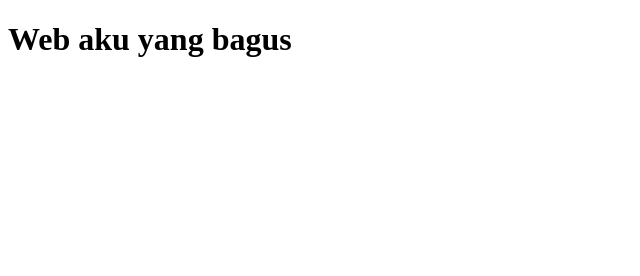
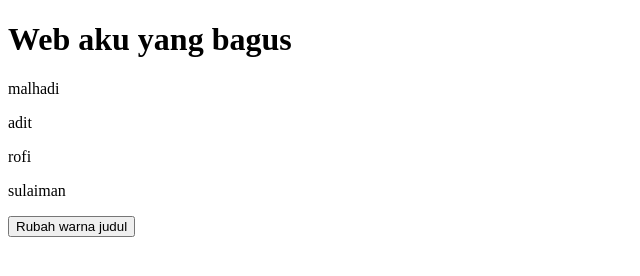
Before and after one commit to hexdemsion/js-dasar, a plain HTML site: page index.html in a window 1280 px wide. Shown: the whole page, without its empty margins (0-640 px from the left). Drawn offline with Linux system fonts and the light colour scheme.

Commit message:
membuat fitur onclick ganti warna

```diff
--- /dev/null
+++ b/dom.js
@@ -0,0 +1,3 @@
+function rubahWarnaJudul() {
+	document.getElementById("judul").style.color="red"
+}
--- a/index.html
+++ b/index.html
@@ -5,7 +5,17 @@
 	<title>WebAku</title>
 </head>
 <body>
-	<h1>Web aku yang bagus</h1>
+	<h1 id="judul">Web aku yang bagus</h1>
+
+	<p class="nama">malhadi</p>
+	<p class="nama">adit</p>
+	<p class="nama">rofi</p>
+	<p class="nama">sulaiman</p>
+
+
+	<button onclick="rubahWarnaJudul()">Rubah warna judul</button>
+
 <script src="script.js"></script>
+<script src="dom.js"></script>
 </body>
 </html>
```
